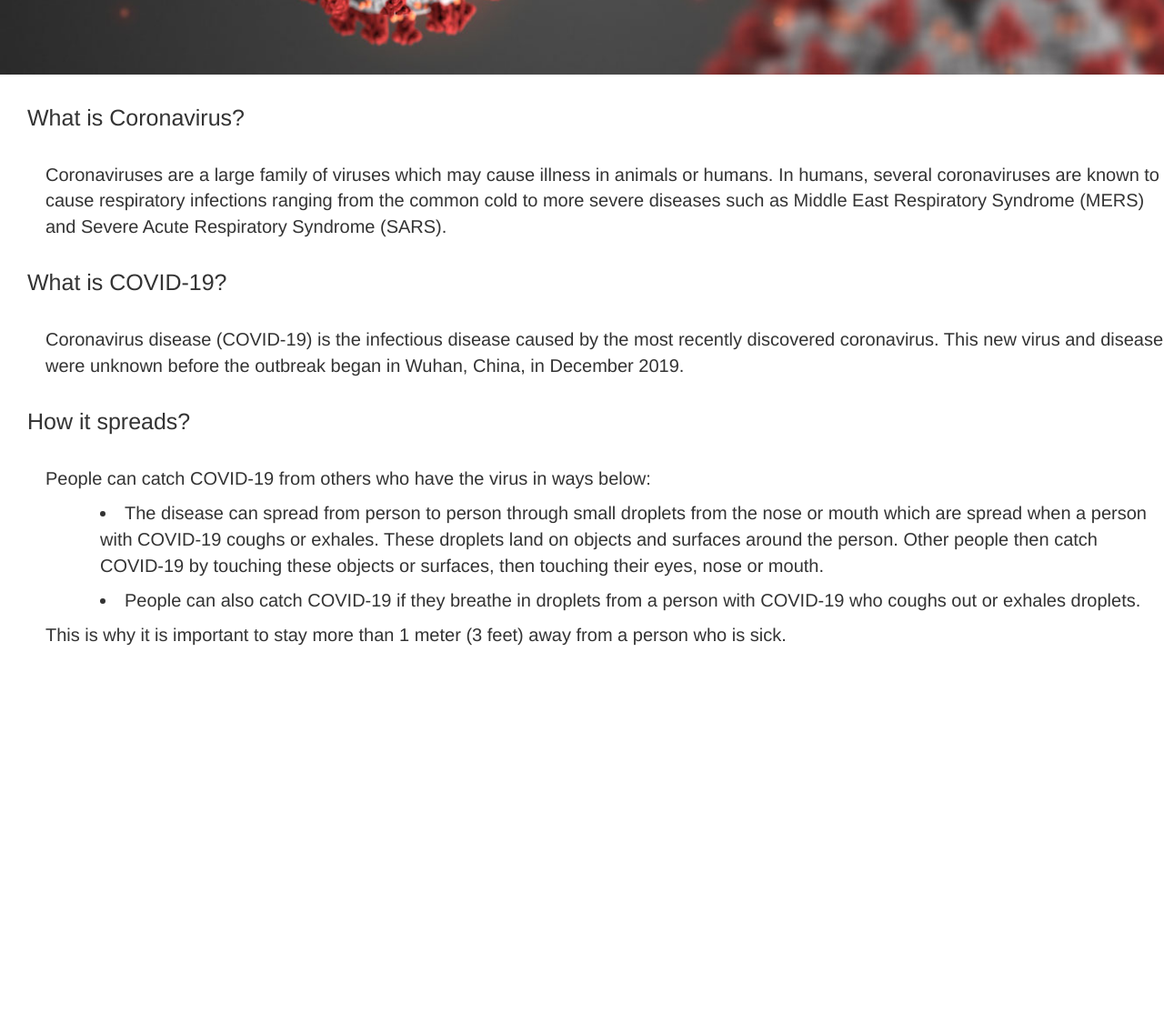
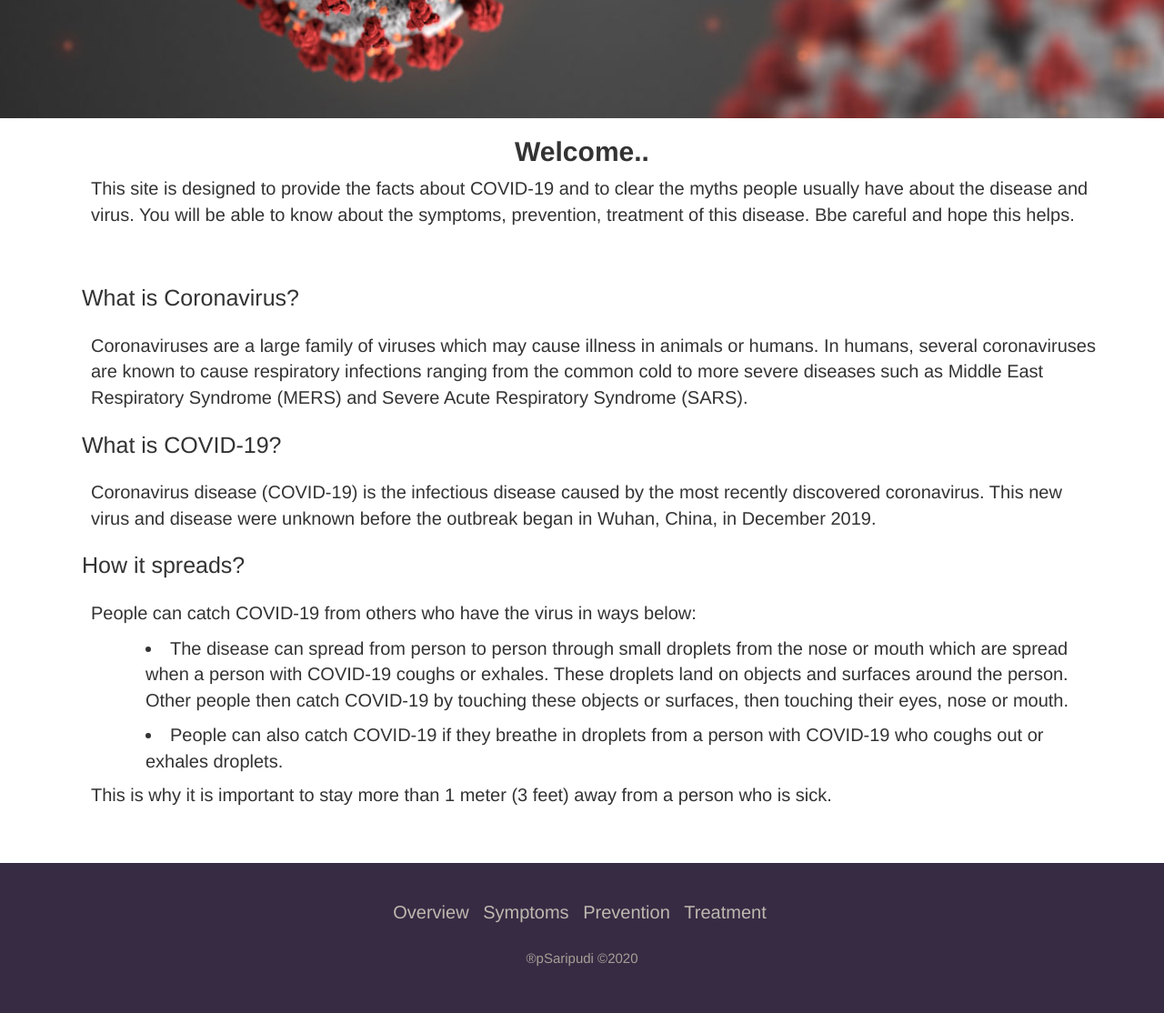
Before and after one commit to Prasanna-Saripudi/SW-APP-DEV, a plain HTML site: page Project0/index.html in a window 1280 px wide. Shown: the part 340-1454 px from the top of the page at 91% size. Before the commit the page ends 1072 px from the top, so only its background shows below. Drawn offline with nearby package versions, Linux system fonts and the light colour scheme.

Commit message:
Basic page design and home page is done

```diff
--- a/Project0/css/style.css
+++ b/Project0/css/style.css
@@ -1,6 +1,6 @@
 #bg_image {
-    background-image: url(../assets/virus1.JPG);
-    height: 350px;
+    background-image: url(../assets/virus1.jpg);
+    height: 400px;
     width: auto;
     background-size: cover;
     background-position: center;
@@ -9,7 +9,6 @@
 #Topic {
     font-size: 50px;
     font-style: normal;
-    /* padding-top: 40px; */
     margin-top: 60px;
     padding-top: 40px;
     padding-left: 40px;
@@ -19,7 +18,7 @@
 dt {
     font-style: normal;
     font-weight: 550;
-    margin: 30px;
+    margin: 20px;
     font-size: 25px;
 }
 
@@ -27,10 +26,55 @@ dd {
     font-style: normal;
     font-weight: 400;
     font-size: 20px;
-    margin-left: 50px;
+    margin-left: 30px;
 }
 dd li{
     margin-top: 10px;
     margin-left: 60px;
     margin-bottom: 9px;
 }
+
+.intro h2{
+    text-align: center;
+    font-weight: 600;
+    font-style: normal;
+}
+.intro h4{
+    text-align: center;
+    font-style: normal;
+    font-weight: 440;
+    font-size: 20px;
+}
+.footr{
+    background-color: rgb(55, 43, 68);
+    width: auto;
+    height: auto;
+    font-style: normal;
+    padding: 40px;
+    text-align: center;
+}
+.footr ul{
+    font-size: 20px;
+    color: beige;
+}
+.footr .copyright{
+    font-size: 15px;
+    margin-top: 25px;
+    opacity: .7;
+    color:rgb(209, 209, 184);
+}
+.footr ul a{
+    color:inherit;text-decoration:none;opacity:.7;
+}
+.footr ul a:hover{opacity:1}
+
+.container-fluid{
+    font-style: normal;
+    font-size: 20px;
+    color: beige;
+}
+.nav_item{
+    font-style: normal;
+    font-size: 15px;
+    color: beige;
+}
--- a/Project0/index.html
+++ b/Project0/index.html
@@ -9,14 +9,18 @@
 </head>
 
 <body>
-    <nav class="navbar navbar-light navbar-expand-md" style="background-color: rgb(55, 43, 68);">
+    <div>
+        <nav class="navbar navbar-light navbar-expand-md" style="background-color: rgb(55, 43, 68); height: 50px">
             <div class="container-fluid"><a class="navbar-brand" href="index.html">COVID-19</a>
                 <div class="collapse navbar-collapse" id="navcol-1">
                     <ul class="nav navbar-nav">
-                    <li class="nav-item" role="presentation"><a class="nav-link active" href="index.html">Overview</a>
+                        <li class="nav-item" role="presentation"><a class="nav-link active"
+                                href="index.html">Overview</a>
                         </li>
-                    <li class="nav-item" role="presentation"><a class="nav-link" href="symptoms.html">Symptoms</a></li>
-                    <li class="nav-item" role="presentation"><a class="nav-link" href="prevention.html">Prevention</a>
+                        <li class="nav-item" role="presentation"><a class="nav-link" href="symptoms.html">Symptoms</a>
+                        </li>
+                        <li class="nav-item" role="presentation"><a class="nav-link"
+                                href="prevention.html">Prevention</a>
                         </li>
                         <li class="nav-item" role="presentation"><a class="nav-link" href="treatment.html">Treatment</a>
                         </li>
@@ -24,9 +28,19 @@
                 </div>
             </div>
         </nav>
+    </div>
     <!-- <div data-bs-parallax-bg="true"
         style="height:500px;background-image:url(assets/virus1.JPG);background-position:center;background-size:cover;"> -->
-    <div id="bg_image"><span id="Topic">COVID-19</span></div>
+    <div data-bs-parallax-bg="true" id="bg_image"><span id="Topic">COVID-19</span></div>
+
+    <div class="container">
+        <div class="intro">
+            <h2>Welcome..</h2>
+            <dd>This site is designed to provide the facts about COVID-19 and to clear the myths people usually have
+                about the disease and virus. You will be able to know about the symptoms, prevention, treatment of
+                this disease. Bbe careful and hope this helps.</dd>
+        </div>
+        <br></br>
         <dl>
             <dt>What is Coronavirus?</dt>
             <dd>Coronaviruses are a large family of viruses which may cause illness in animals or humans. In humans,
@@ -46,16 +60,35 @@
         <dl>
             <dt>How it spreads?</dt>
             <dd>People can catch COVID-19 from others who have the virus in ways below:
-            <li>The disease can spread from person to person through small droplets from the nose or mouth which are
-                spread when a person with COVID-19 coughs or exhales. These droplets land on objects and surfaces around
-                the person. Other people then catch COVID-19 by touching these objects or surfaces, then touching their
+                <li>The disease can spread from person to person through small droplets from the nose or mouth which
+                    are
+                    spread when a person with COVID-19 coughs or exhales. These droplets land on objects and
+                    surfaces
+                    around
+                    the person. Other people then catch COVID-19 by touching these objects or surfaces, then
+                    touching
+                    their
                     eyes, nose or mouth.</li>
                 <li>People can also catch COVID-19 if they breathe in droplets from a person with
-                COVID-19 who coughs out or exhales droplets.</li> This is why it is important to stay more than 1 meter
+                    COVID-19 who coughs out or exhales droplets.</li> This is why it is important to stay more than
+                1
+                meter
                 (3 feet) away from a
                 person who is sick.
             </dd>
         </dl>
+    </div>
+    <br></br>
+    <footer class="footr">
+        <ul class="list-inline">
+            <li class="list-inline-item"><a href="index.html">Overview</a></li>
+            <li class="list-inline-item"><a href="symptoms.html">Symptoms</a></li>
+            <li class="list-inline-item"><a href="prevention.html">Prevention</a></li>
+            <li class="list-inline-item"><a href="treatment.html">Treatment</a></li>
+        </ul>
+        <p class="copyright">®pSaripudi ©2020</p>
+    </footer>
+
 </body>
 
 </html>
```
Also changed, not shown: Project0/prevention.html (+16 -3 lines), Project0/symptoms.html (+20 -4 lines), Project0/treatment.html (+18 -4 lines). Lines whose indentation alone changed are shown as unchanged.
